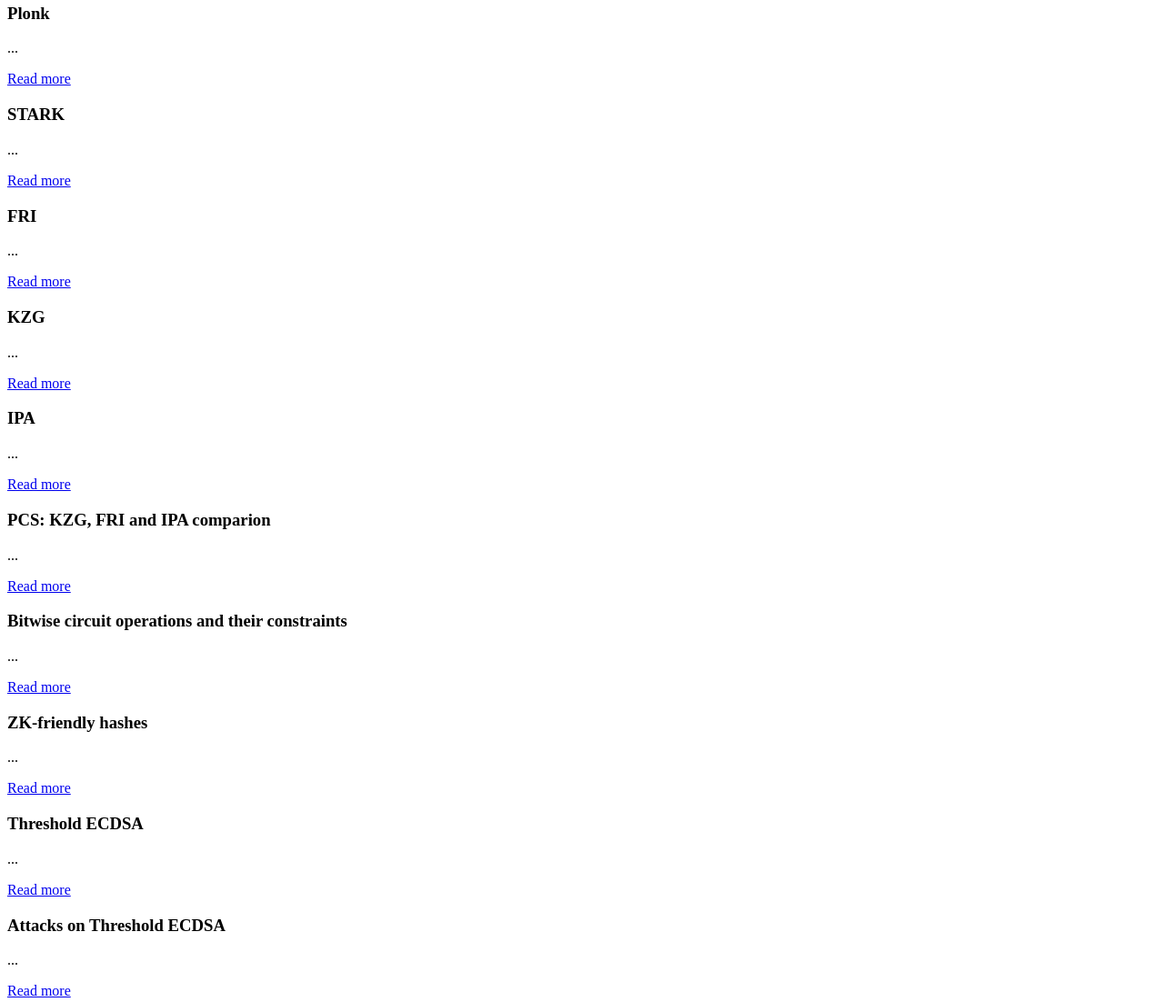
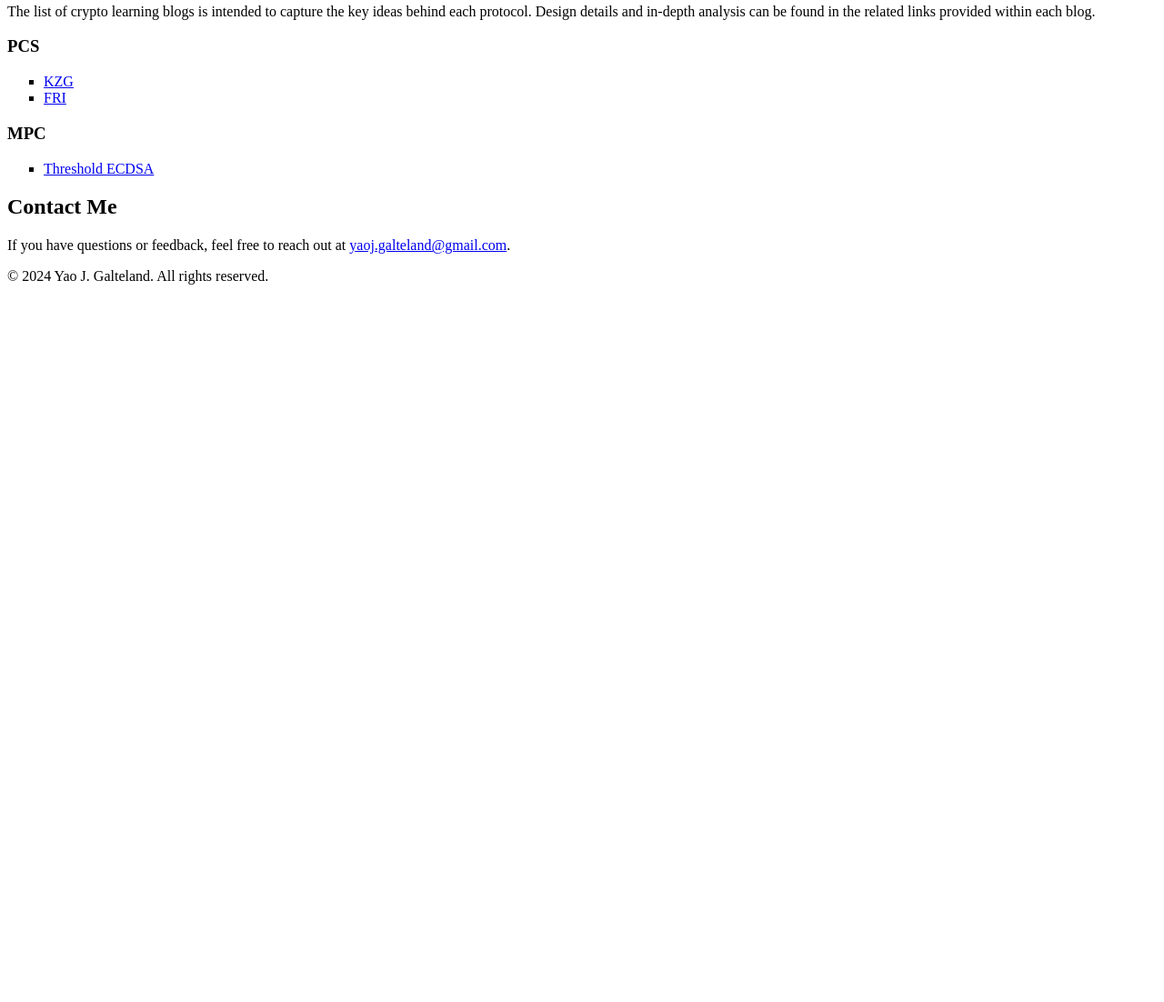
Before and after one commit to YaoJGalteland/CryptoWithYao, a plain HTML site: page index.html in a window 1280 px wide. Shown: the part 213-1315 px from the top of the page at 91% size. After the commit the page ends 800 px from the top, so only its background shows below. Drawn offline with Linux system fonts and the light colour scheme.

Commit message:
add KZG, FRI, TECDSA

```diff
--- a/index.html
+++ b/index.html
@@ -19,68 +19,21 @@
 
     <section id="blog">
         <h2>Blog Posts</h2>
-        <article>
-            <h3>Plonk</h3>
-            <p>...</p>
-            <a href="#">Read more</a>
-        </article>
+        <p>The list of crypto learning blogs is intended to capture the key ideas behind each protocol. Design details and in-depth analysis can be found in the related links provided within each blog.</p>
 
-        <article>
-            <h3>STARK</h3>
-            <p>...</p>
-            <a href="#">Read more</a>
-        </article>
+        <h3>PCS</h3>
 
-        <article>
-            <h3>FRI</h3>
-            <p>...</p>
-            <a href="#">Read more</a>
-        </article>
+        <ul style="list-style-type: square;">
+            <li><a href="https://hackmd.io/@YaoGalteland/Sydx9FoZkg" target="_blank">KZG</a></li>
 
-        <article>
-            <h3>KZG</h3>
-            <p>...</p>
-            <a href="#">Read more</a>
-        </article>
+            <li><a href="https://hackmd.io/@YaoGalteland/SJhTGtsZ1x" target="_blank">FRI</a></li>
+        </ul>
 
-        <article>
-            <h3>IPA</h3>
-            <p>...</p>
-            <a href="#">Read more</a>
-        </article>
+        <h3>MPC</h3>
+        <ul style="list-style-type: square;">
+            <li><a href="https://hackmd.io/@YaoGalteland/HJc8JYMfkx" target="_blank">Threshold ECDSA</a></li>
 
-        <article>
-            <h3>PCS: KZG, FRI and IPA comparion</h3>
-            <p>...</p>
-            <a href="#">Read more</a>
-        </article>
-
-        <article>
-            <h3>Bitwise circuit operations and their constraints</h3>
-            <p>...</p>
-            <a href="#">Read more</a>
-        </article>
-
-
-
-        <article>
-            <h3>ZK-friendly hashes</h3>
-            <p>...</p>
-            <a href="#">Read more</a>
-        </article>
-
-        <article>
-            <h3>Threshold ECDSA</h3>
-            <p>...</p>
-            <a href="#">Read more</a>
-        </article>
-
-        <article>
-            <h3>Attacks on Threshold ECDSA</h3>
-            <p>...</p>
-            <a href="#">Read more</a>
-        </article>
-
+        </ul>
     </section>
 
     <section id="contact">
```
